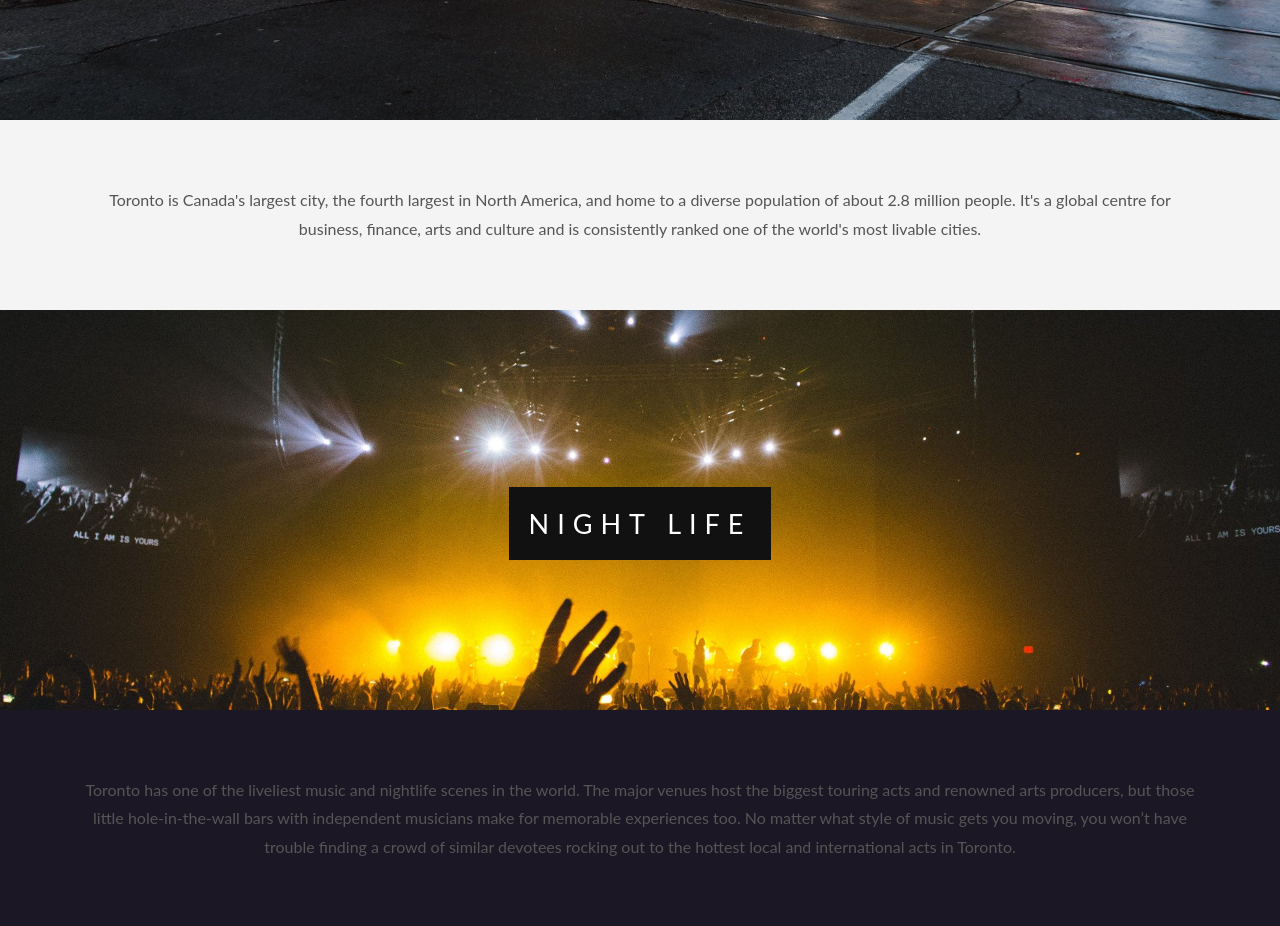
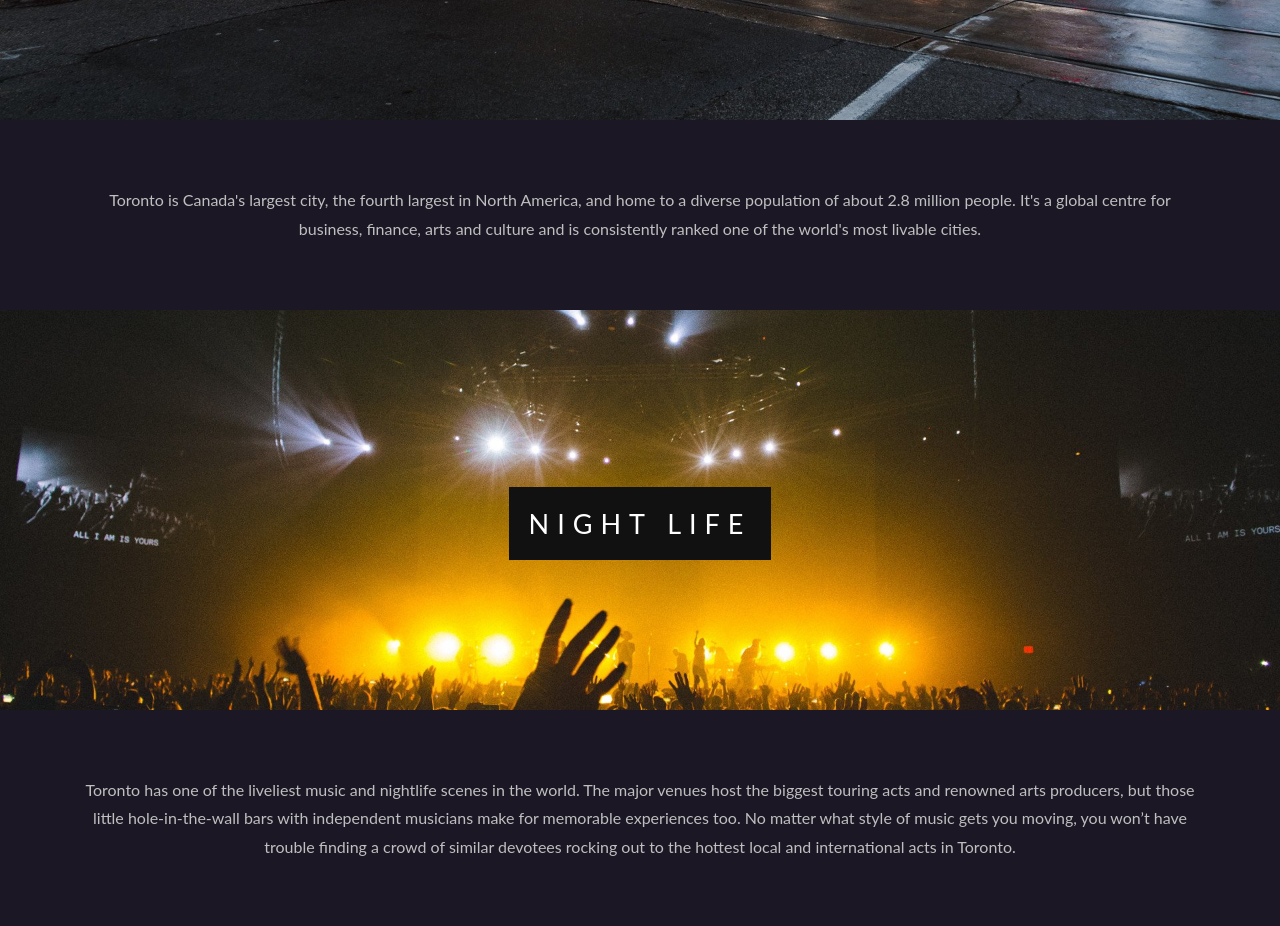
Before and after one commit to jeremiahogutu/Toronto-Tribute-page, a plain HTML site: page index.html in a window 1280 px wide. Shown: the part 680-1606 px from the top of the page. Drawn offline with Linux system fonts and the light colour scheme.

Commit message:
Testing colors on page

```diff
--- a/css/main.css
+++ b/css/main.css
@@ -44,7 +44,7 @@ body, html {
 
 .section-dark {
 	background-color: #1b1725;
-	color: #555;
+	color: #bfbfbf;
 }
 
 .ptext {
--- a/index.html
+++ b/index.html
@@ -20,7 +20,7 @@
 		</div>
 	</div>
 
-	<section class="section section-light">
+	<section class="section section-dark">
 		<!-- <h2>section one</h2> -->
 		<p>
 			Toronto is Canada's largest city, the fourth largest in North America, and home to a diverse population of about 2.8 million people. It's a global centre for business, finance, arts and culture and is consistently ranked one of the world's most livable cities.
```
